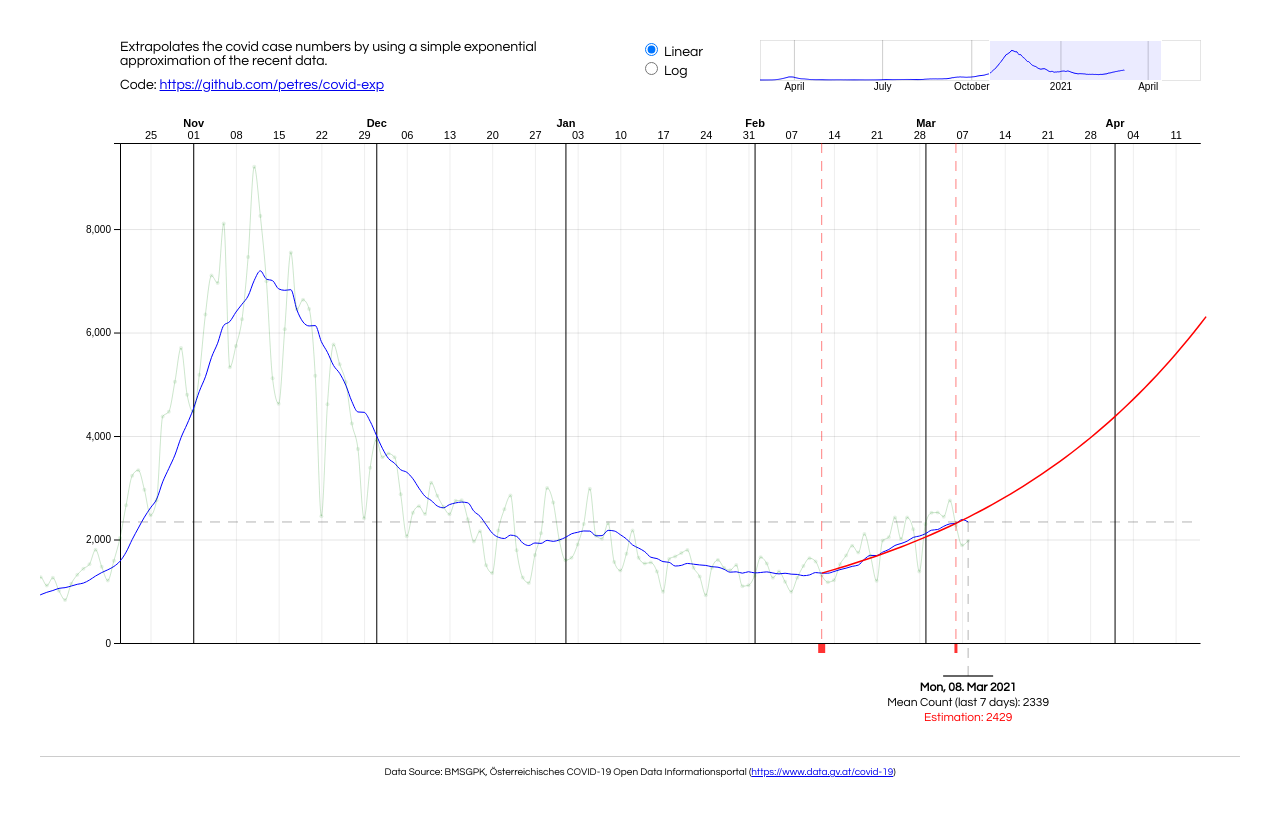
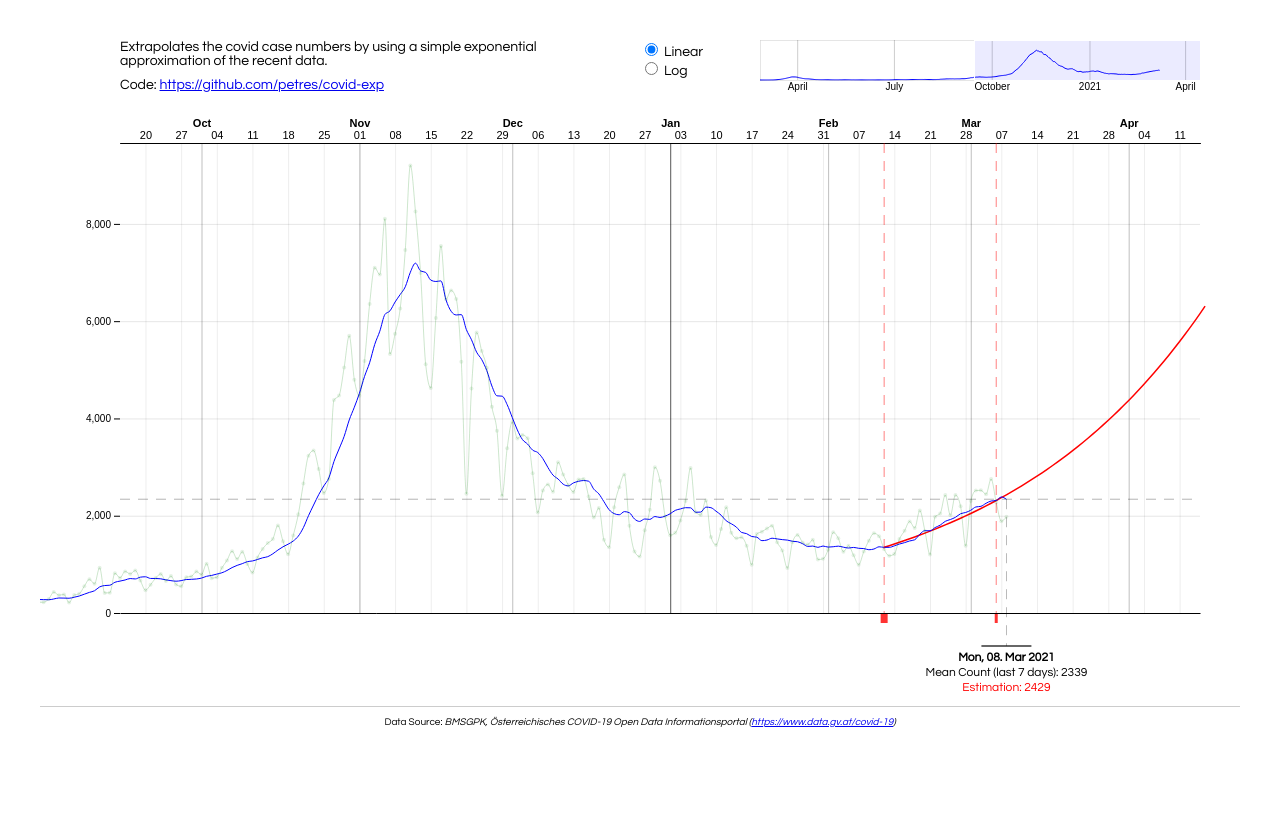
Before and after one commit to petres/covid-exp, a website built with webpack: page index.html in a window 1280 px wide. Built offline with nearby package versions, Linux system fonts and the light colour scheme.

Commit message:
various, small visual improvements, code fixes

```diff
--- a/index.html
+++ b/index.html
@@ -26,7 +26,7 @@
         </div>
         <div id="timeline"></div>
         <div id="sources">
-            Data Source: BMSGPK, Österreichisches COVID-19 Open Data Informationsportal (<a target='_blank' href="https://www.data.gv.at/covid-19">https://www.data.gv.at/covid-19</a>)
+            Data Source: <i>BMSGPK, Österreichisches COVID-19 Open Data Informationsportal (<a target='_blank' href="https://www.data.gv.at/covid-19">https://www.data.gv.at/covid-19</a>)</i>
         </div>
     </body>
 </html>
--- a/js/main.js
+++ b/js/main.js
@@ -15,9 +15,9 @@ Date.prototype.diffDays = function(date) {
 
 
 var svgWidth  = 1200;
-var svgHeight = 650;
+var svgHeight = 600;
 
-var margin	= {top: 40, right: 40, bottom: 110, left: 80},
+var margin	= {top: 40, right: 40, bottom: 90, left: 80},
     width	= svgWidth - margin.left - margin.right,
     height	= svgHeight - margin.top - margin.bottom;
 
@@ -67,6 +67,9 @@ const gx1 = focus.append("g")
 const gx2 = focus.append("g")
     .attr("class", "x axis")
 
+const gx3 = focus.append("g")
+    .attr("class", "x axis")
+
 const gya = focus.append("g")
     .attr("class", "y axis")
 
@@ -81,14 +84,14 @@ const gyg = focus.append("g")
 const lines = focus.append("g")
     .attr("class", "lines")
 
+const lineMeanF = lines.append("path")
+    .attr("class", "line-mean-f");
+
 const lineMean = lines.append("path")
     .attr("class", "line-mean");
 
 const lineDay = lines.append("path")
     .attr("class", "line-day");
-
-const lineMeanF = lines.append("path")
-    .attr("class", "line-mean-f");
 
 const pointsDay = lines.append("g")
     .attr('class', 'points-day')
@@ -227,7 +230,7 @@ d3.csv(sourceFile).then(function(rawData) {
 
     //var dataXrange = d3.extent(baseData, function(d) { return d.date; });
     var highestValue = d3.max(baseData, function(d) { return d.yd; });
-    var dataXrange = [d3.min(baseData, function(d) { return d.date; }), approxEnd.addDays(forecastDays*2)]
+    var dataXrange = [d3.min(baseData, function(d) { return d.date; }), approxEnd.addDays(forecastDays)]
 
     var x = d3.scaleTime()
         .range([0, width])
@@ -255,11 +258,11 @@ d3.csv(sourceFile).then(function(rawData) {
     var x2Axis = d3.axisBottom()
         .tickSize(-contextHeight)
         .scale(x2)
-        .ticks(8)
+        .ticks(5)
 
     const xAxis = (g, x, name, format = null, padding = 4) => g
         .attr("class", `x axis ${name}`)
-        .attr("opacity", 1)
+        .style("opacity", 1)
         .call(d3.axisTop(x).tickSize(-(height)).ticks(d3[name], format).tickSizeOuter(0).tickPadding(padding))
 
     var xScale = x;
@@ -296,9 +299,11 @@ d3.csv(sourceFile).then(function(rawData) {
         if (days > 300) {
             gx1.call(xAxis, xz, 'timeYear', null, 16);
             gx2.call(xAxis, xz, 'timeMonth', "%b");
+            gx3.style("opacity", 0)
         } else {
             gx1.call(xAxis, xz, 'timeMonth', "%b", 16);
             gx2.call(xAxis, xz, 'timeWeek', "%d");
+            gx3.call(xAxis, xz, 'timeYear', "");
         }
 
         pointsDay.selectAll("circle")
@@ -471,7 +476,7 @@ d3.csv(sourceFile).then(function(rawData) {
             .ticks(5)
             .scale(y))
             //.tickFormat(d3.format(",.0f")))
-    //    .call(g => g.select(".domain").remove())
+        .call(g => g.select(".domain").remove())
 
     const yGrid = (g, y) => g
         .call(d3.axisLeft()
@@ -479,7 +484,7 @@ d3.csv(sourceFile).then(function(rawData) {
             .ticks(5)
             .tickSize(-width)
             .tickFormat(''))
-    //    .call(g => g.select(".domain").remove())
+        .call(g => g.select(".domain").remove())
 
     gya.call(yAxis, yScale)
     gyg.call(yGrid, yScale)
@@ -495,6 +500,6 @@ d3.csv(sourceFile).then(function(rawData) {
     });
 
     // init with view params
-    brush.move(context.select('.brush'), [x2(parseDate('2020-10-20')), x2(approxEnd.addDays(forecastDays))])
+    brush.move(context.select('.brush'), [x2(parseDate('2020-09-15')), x2(approxEnd.addDays(forecastDays))])
     focusEvent(extData[extData.length - forecastDays])
 });
--- a/style/main.scss
+++ b/style/main.scss
@@ -67,7 +67,7 @@ line {
         &.timeMonth {
             text {
                 font-size: 11px;
-            }sources
+            }
             line {
             	opacity: 0.25;
             }
```
